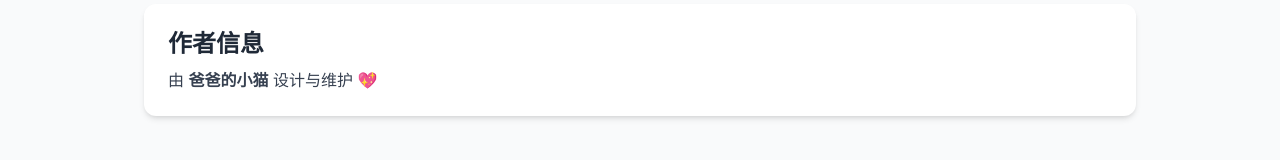
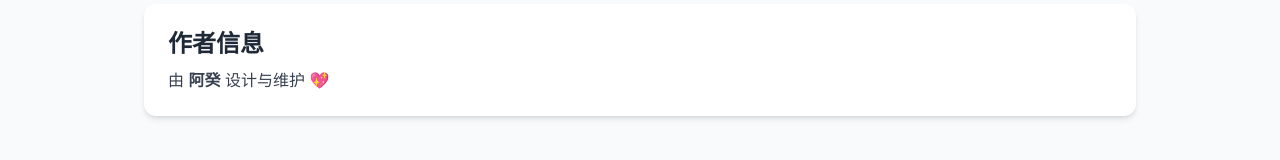
Before and after one commit to jue-hub/abs-website, a plain HTML site: page about.html in a window 1280 px wide. Shown: the part 608-768 px from the top of the page. Drawn offline with nearby package versions, Linux system fonts and the light colour scheme.

Commit message:
Update about.html

```diff
--- a/about.html
+++ b/about.html
@@ -61,7 +61,7 @@
       <div class="bg-white rounded-xl shadow-md p-6">
         <h3 class="text-2xl font-semibold mb-2">作者信息</h3>
         <p class="text-gray-700">
-          由 <strong>爸爸的小猫</strong> 设计与维护 💖
+          由 <strong>阿癸</strong> 设计与维护 💖
         </p>
       </div>
     </section>
```
